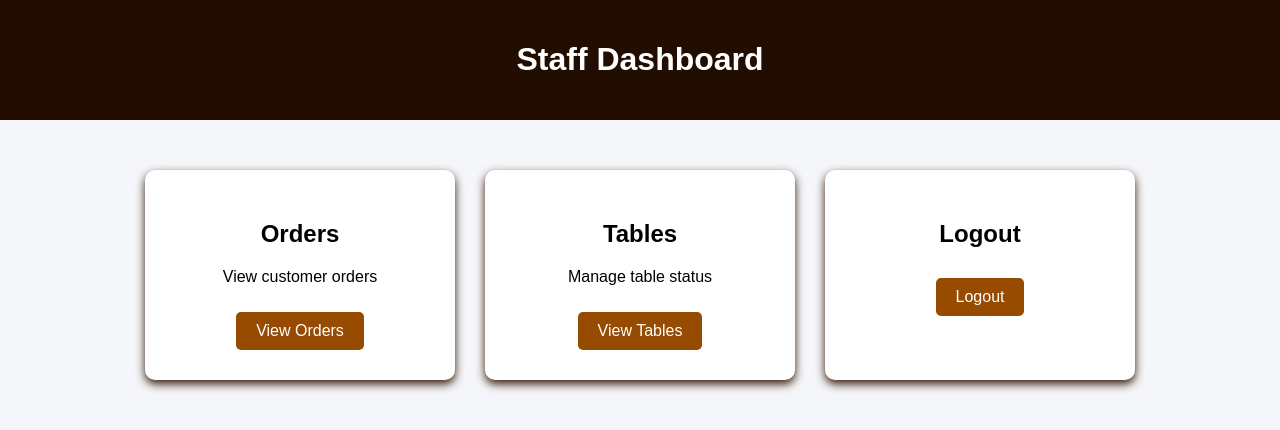
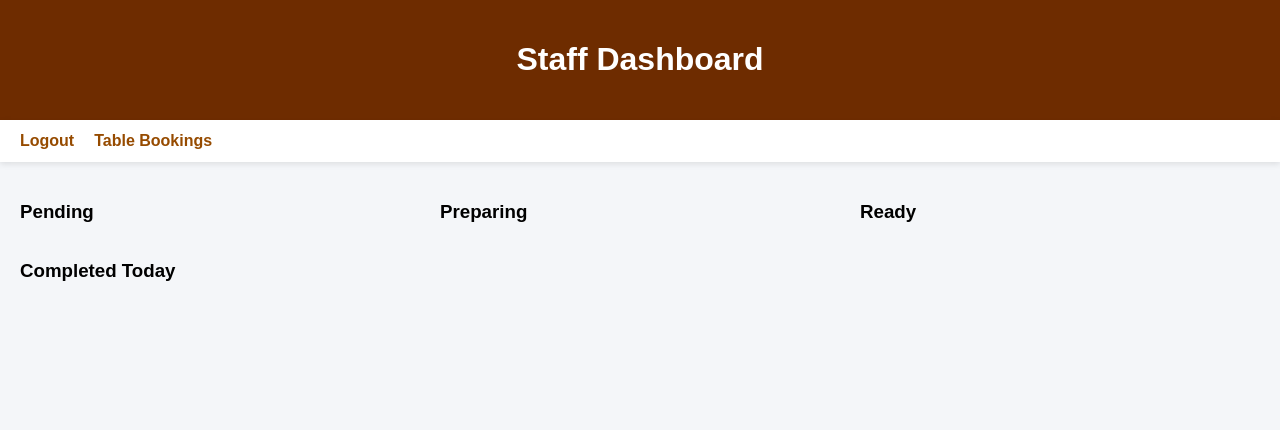
Before and after one commit to BaniKaur7272/Cafe_Management_System, a Flask app: page /staff_dashboard in a window 1280 px wide. Shown: the top 430 px of the page. Run offline with Flask 3, Linux system fonts and the light colour scheme.

Commit message:
Add staff dashboard navbar with table status and logout links

```diff
--- a/app.py
+++ b/app.py
@@ -72,6 +72,7 @@ class Order(db.Model):
     table_number = db.Column(db.Integer)
     items = db.Column(db.Text)
     total= db.Column(db.Integer)
+    status = db.Column(db.String(20), default="pending")
 
 class TableBooking(db.Model):
     id = db.Column(db.Integer, primary_key=True)
@@ -509,7 +510,20 @@ def customer_book():
 
 @app.route("/staff_dashboard")
 def staff_dashboard():
-    return render_template("staff_dashboard.html")
+    orders = Order.query.order_by(Order.id.desc()).all()
+
+    # convert JSON string to list
+    for order in orders:
+        order.items = json.loads(order.items)
+
+    return render_template("staff_dashboard.html", orders=orders)
+
+@app.route("/update_order/<int:order_id>/<status>")
+def update_order(order_id, status):
+    order = Order.query.get_or_404(order_id)
+    order.status = status
+    db.session.commit()
+    return redirect("/staff_dashboard")
 
 # -----------------------------
 # RUN SERVER
--- a/templates/staff_dashboard.html
+++ b/templates/staff_dashboard.html
@@ -1,48 +1,74 @@
 <!DOCTYPE html>
 <html>
+
 <head>
     <title>Staff Dashboard</title>
 
     <style>
-body{
-font-family:Arial;
-background:#f4f6f9;
-margin:0;
+        body {
+            font-family: Arial;
+            background: #f4f6f9;
+            margin: 0;
         }
 
-.header{
-background:#220e01;
-color:white;
-padding:20px;
-text-align:center;
+        .header {
+            background: #6e2c00;
+            color: white;
+            padding: 20px;
+            text-align: center;
         }
 
-.container{
-display:flex;
-justify-content:center;
-gap:30px;
-margin-top:50px;
+        .section {
+            padding: 20px;
         }
 
-.card{
-background:white;
-padding:30px;
-border-radius:10px;
-box-shadow:0 4px 10px #341602;
-text-align:center;
-width:250px;
+        .order-container {
+            display: flex;
+            gap: 20px;
         }
 
-.card a{
-display:inline-block;
-margin-top:10px;
-padding:10px 20px;
-background:#964B00;
-color:white;
-text-decoration:none;
-border-radius:5px;
+        .column {
+            flex: 1;
         }
 
+        .card {
+            background: white;
+            padding: 15px;
+            margin-bottom: 15px;
+            border-radius: 10px;
+            box-shadow: 0 4px 10px #ddd;
+        }
+
+        button {
+            background: #964B00;
+            color: white;
+            border: none;
+            padding: 8px 12px;
+            border-radius: 5px;
+        }
+
+        .navbar {
+            background: #fff;
+            padding: 12px 20px;
+            display: flex;
+            gap: 20px;
+            box-shadow: 0 2px 6px rgba(0, 0, 0, 0.1);
+        }
+
+        .navbar a {
+            text-decoration: none;
+            color: #6e2c00;
+            font-weight: bold;
+        }
+
+        .navbar a:hover {
+            text-decoration: underline;
+        }
+
+        .logout {
+            margin-left: auto;
+            color: red;
+        }
     </style>
 </head>
 
@@ -52,26 +78,85 @@ border-radius:5px;
         <h1>Staff Dashboard</h1>
     </div>
 
-<div class="container">
+    <div class="navbar">
+        <a href="/logout" style="color:#964B00;">Logout</a>
+        <a href="" style="color:#964B00;">Table Bookings</a>
 
+    </div>
+    <div class="section">
+        <div class="order-container">
+
+            <!-- Pending -->
+            <div class="column">
+                <h3>Pending</h3>
+                {% for order in orders if order.status == "pending" %}
                 <div class="card">
-<h2>Orders</h2>
-<p>View customer orders</p>
-<a href="/orders">View Orders</a>
+                    <p><b>Order #{{order.id}}</b></p>
+                    <p>Table: {{order.table_number}}</p>
+
+                    <ul>
+                        {% for item in order.items %}
+                        <li>{{item.name}} - ₹{{item.price}}</li>
+                        {% endfor %}
+                    </ul>
+
+                    <p>Total: ₹{{order.total}}</p>
+
+                    <a href="/update_order/{{order.id}}/preparing">
+                        <button>Start Preparing</button>
+                    </a>
+                </div>
+                {% endfor %}
             </div>
 
+            <!-- Preparing -->
+            <div class="column">
+                <h3>Preparing</h3>
+                {% for order in orders if order.status == "preparing" %}
                 <div class="card">
-<h2>Tables</h2>
-<p>Manage table status</p>
-<a href="/tables">View Tables</a>
+                    <p><b>Order #{{order.id}}</b></p>
+                    <p>Table: {{order.table_number}}</p>
+
+                    <ul>
+                        {% for item in order.items %}
+                        <li>{{item.name}}</li>
+                        {% endfor %}
+                    </ul>
+
+                    <a href="/update_order/{{order.id}}/ready">
+                        <button>Mark Ready</button>
+                    </a>
+                </div>
+                {% endfor %}
             </div>
 
+            <!-- Ready -->
+            <div class="column">
+                <h3>Ready</h3>
+                {% for order in orders if order.status == "ready" %}
                 <div class="card">
-<h2>Logout</h2>
-<a href="/">Logout</a>
+                    <p><b>Order #{{order.id}}</b></p>
+                    <p>Table: {{order.table_number}}</p>
+
+                    <a href="/update_order/{{order.id}}/delivered">
+                        <button>Mark Delivered</button>
+                    </a>
+                </div>
+                {% endfor %}
             </div>
 
         </div>
 
+        <h3>Completed Today</h3>
+
+        {% for order in orders if order.status == "delivered" %}
+        <div class="card">
+            Order #{{order.id}} - ₹{{order.total}} (Delivered)
+        </div>
+        {% endfor %}
+
+    </div>
+
 </body>
+
 </html>
```
Lines whose indentation alone changed are shown as unchanged.
